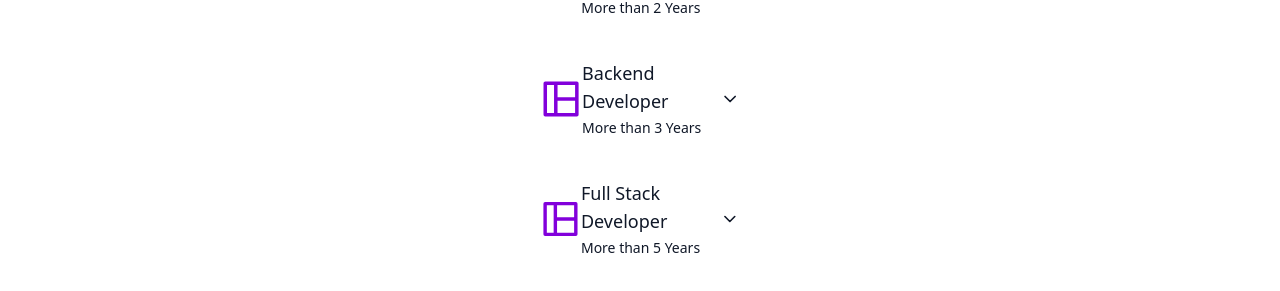
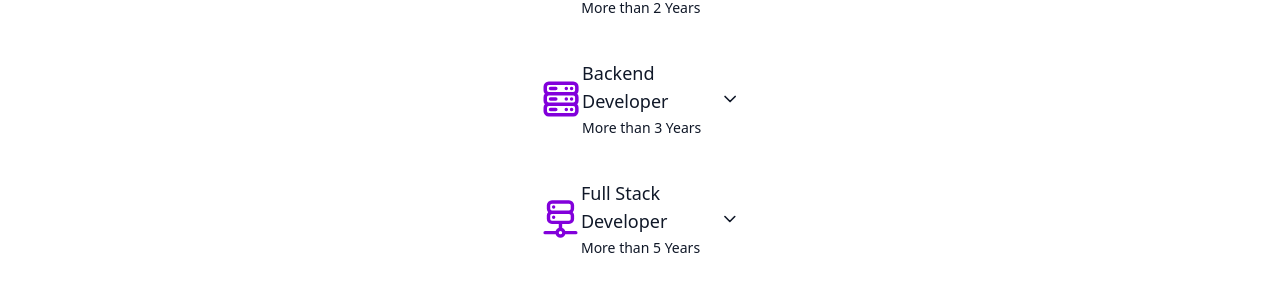
Before and after one commit to HypertextAssassinRajith/portfolio, a Next.js app: page / in a window 1280 px wide. Shown: the part 1353-1644 px from the top of the page. Built offline with nearby package versions, Linux system fonts and the light colour scheme.

Commit message:
feat: add server icons for different developer roles in Skill component

```diff
--- a/app/components/skill.tsx
+++ b/app/components/skill.tsx
@@ -1,8 +1,9 @@
 "use client"
+
 
 import React, { useEffect, useState } from "react";
 import { useTheme } from "next-themes";
-import { UilWindowGrid } from '@iconscout/react-unicons';
+import { UilWindowGrid, UilServer, UilServerNetwork } from '@iconscout/react-unicons';
 import { ChevronDown } from "lucide-react";
 
 export default function Skill() {
@@ -44,7 +45,9 @@ export default function Skill() {
         {sections.map((section, index) => (
           <div key={index}>
             <div className="flex justify-evenly items-center p-5 cursor-pointer" onClick={() => toggleExpand(index)}>
-              <UilWindowGrid size={50} color="#8200DB" />
+              {section.title === "Frontend Developer" && <UilWindowGrid size={50} color="#8200DB" />}
+              {section.title === "Backend Developer" && <UilServer size={50} color="#8200DB" />}
+              {section.title === "Full Stack Developer" && <UilServerNetwork size={50} color="#8200DB" />}
               <div>
                 <h1 className="text-lg">{section.title}</h1>
                 <span className="text-sm">{section.experience}</span>
--- a/app/react-unicons.d.ts
+++ b/app/react-unicons.d.ts
@@ -7,4 +7,6 @@ declare module '@iconscout/react-unicons' {
     }
 
     export const UilWindowGrid: FC<IconProps>;
+    export const UilServer: FC<IconProps>;
+    export const UilServerNetwork: FC<IconProps>;
   }
```
Also changed, not shown: 1 other file (tests, documents, lock files or other folders).
